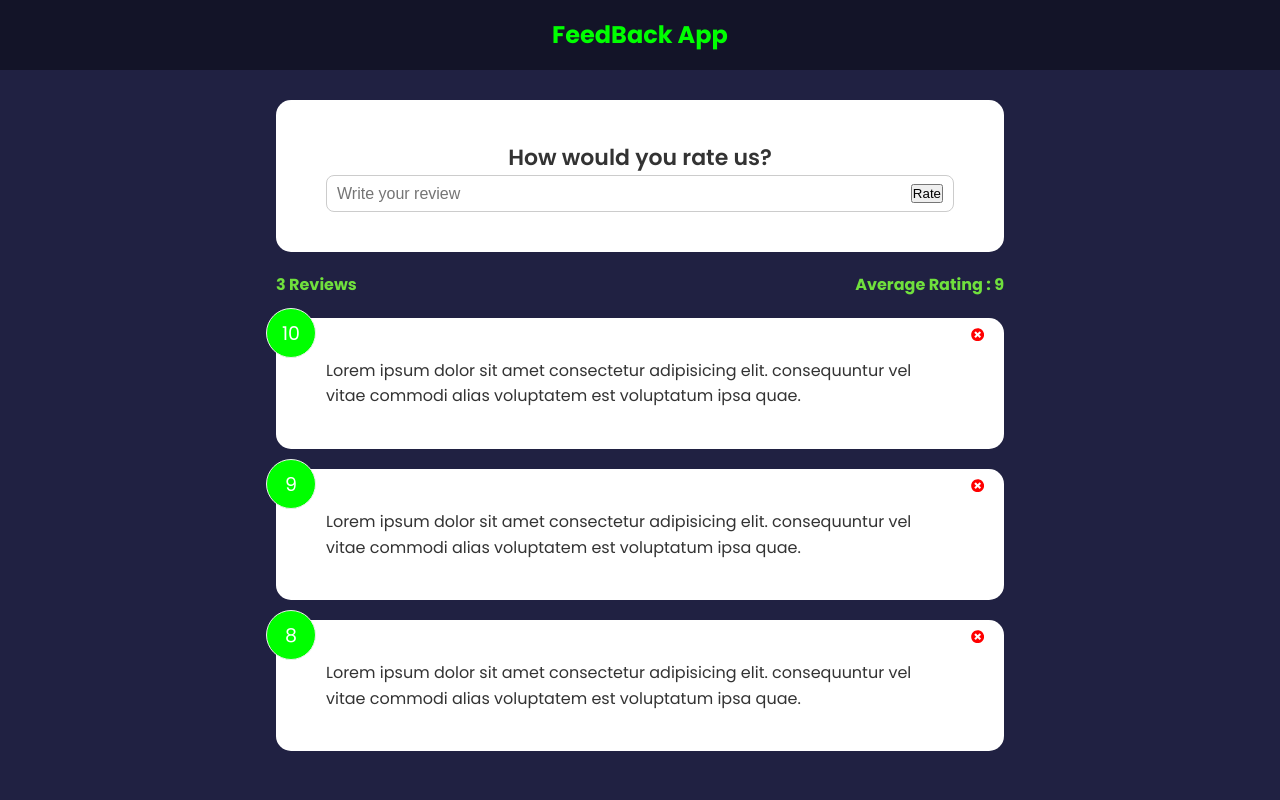
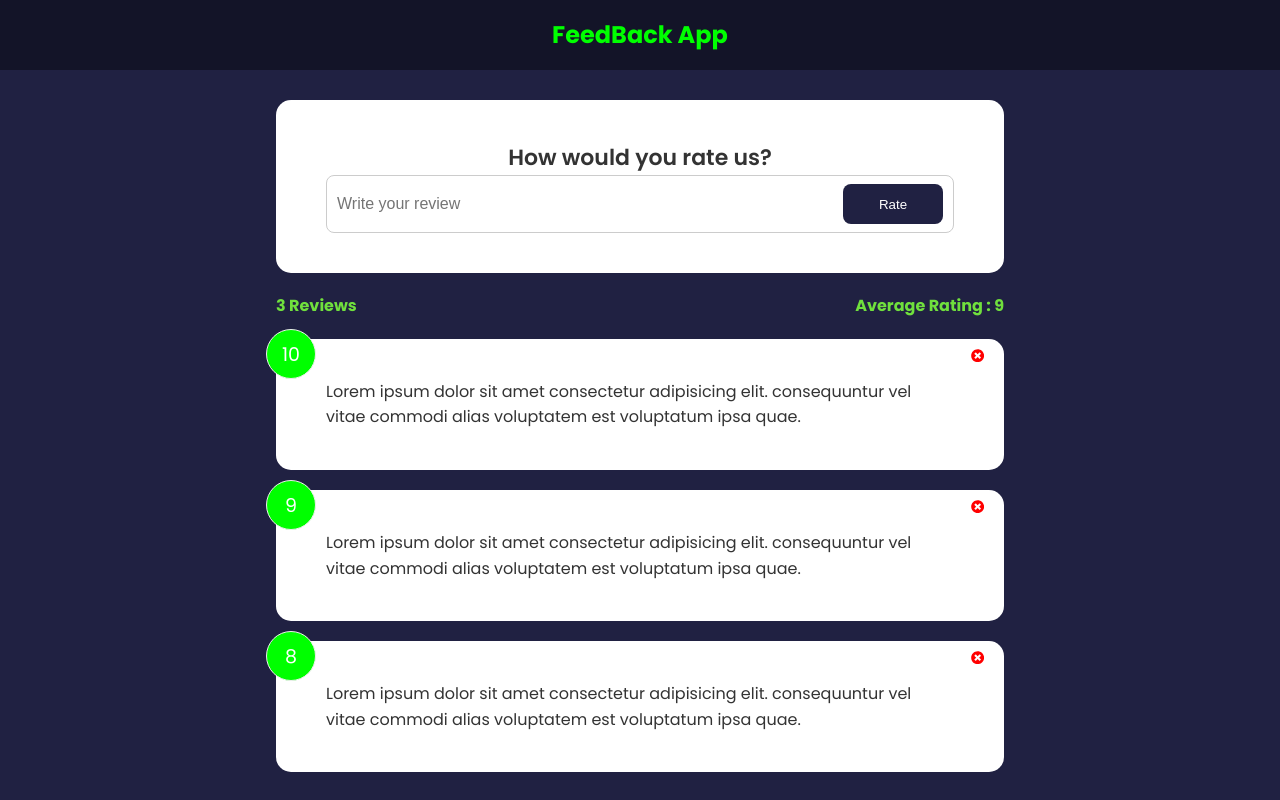
Before and after one commit to mvssgupta/feedback-form-app, a React (Create React App) app: page / in a window 1280 px wide. Built offline with nearby package versions, Linux system fonts and the light colour scheme.

Commit message:
Created Button component

```diff
--- a/src/components/FeedbackForm.jsx
+++ b/src/components/FeedbackForm.jsx
@@ -1,6 +1,7 @@
 import React from 'react'
 import { useState } from 'react'
 import Card from './shared/Card'
+import Button from './shared/Button'
 
 function FeedbackForm() {
     const [text,setText] = useState("");
@@ -21,7 +22,7 @@
                     placeholder = "Write your review"
                     value={text}
                 />
-                <button type="submit">Rate</button>
+                <Button type="submit">Rate</Button>
             </div>
         </form>
     </Card>
--- /dev/null
+++ b/src/components/shared/Button.jsx
@@ -0,0 +1,27 @@
+import React from 'react'
+import PropTypes from 'prop-types'
+function Button({children , version , type , isDisabled}) {
+  return (
+    <button
+    type={type}
+    disabled={isDisabled}
+    className = {`btn btn-${version}`}
+    >
+       {children}
+    </button>
+  )
+}
+
+Button.defaultProps = {
+    version: "primary",
+    type : "button",
+    isDisabled: false,
+}
+Button.propTypes = {
+    children : PropTypes.node.isRequired,
+    version: PropTypes.string,
+    type: PropTypes.string,
+    isDisabled : PropTypes.bool,
+}
+
+export default Button
```
